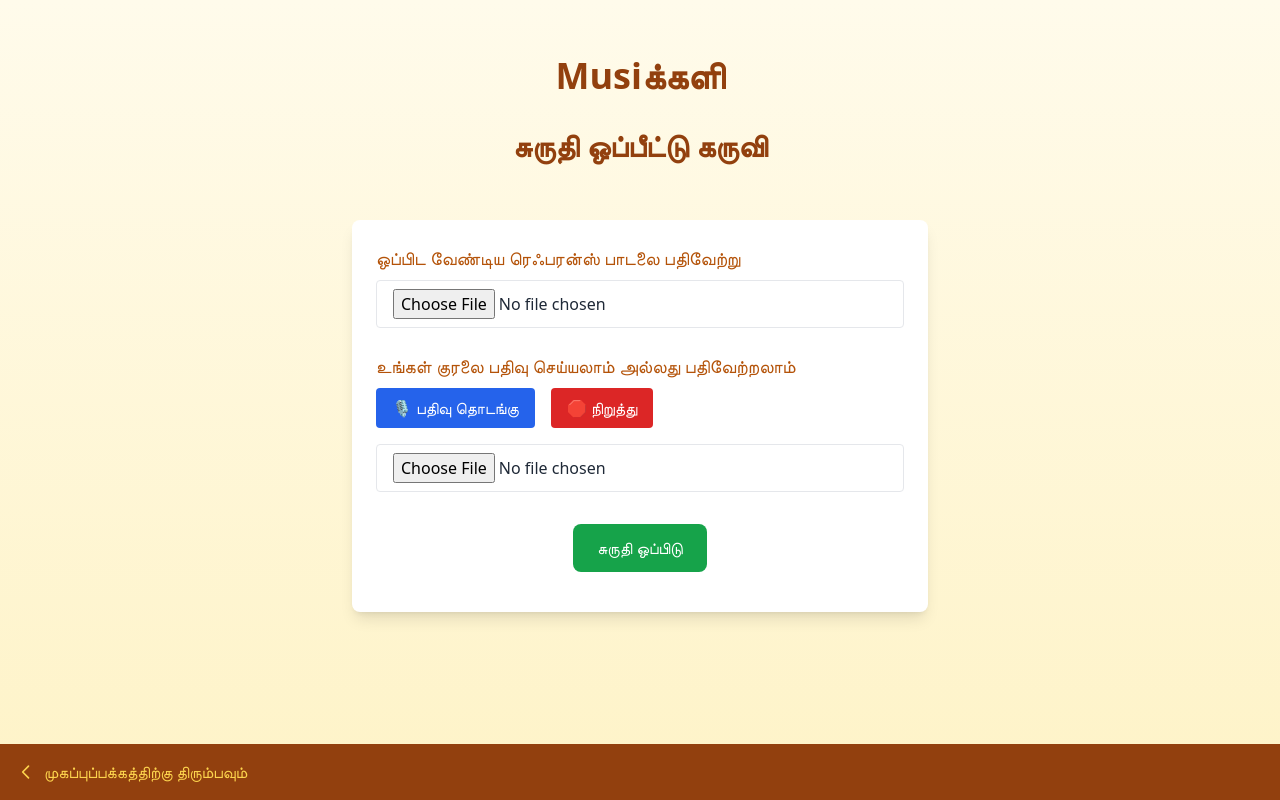
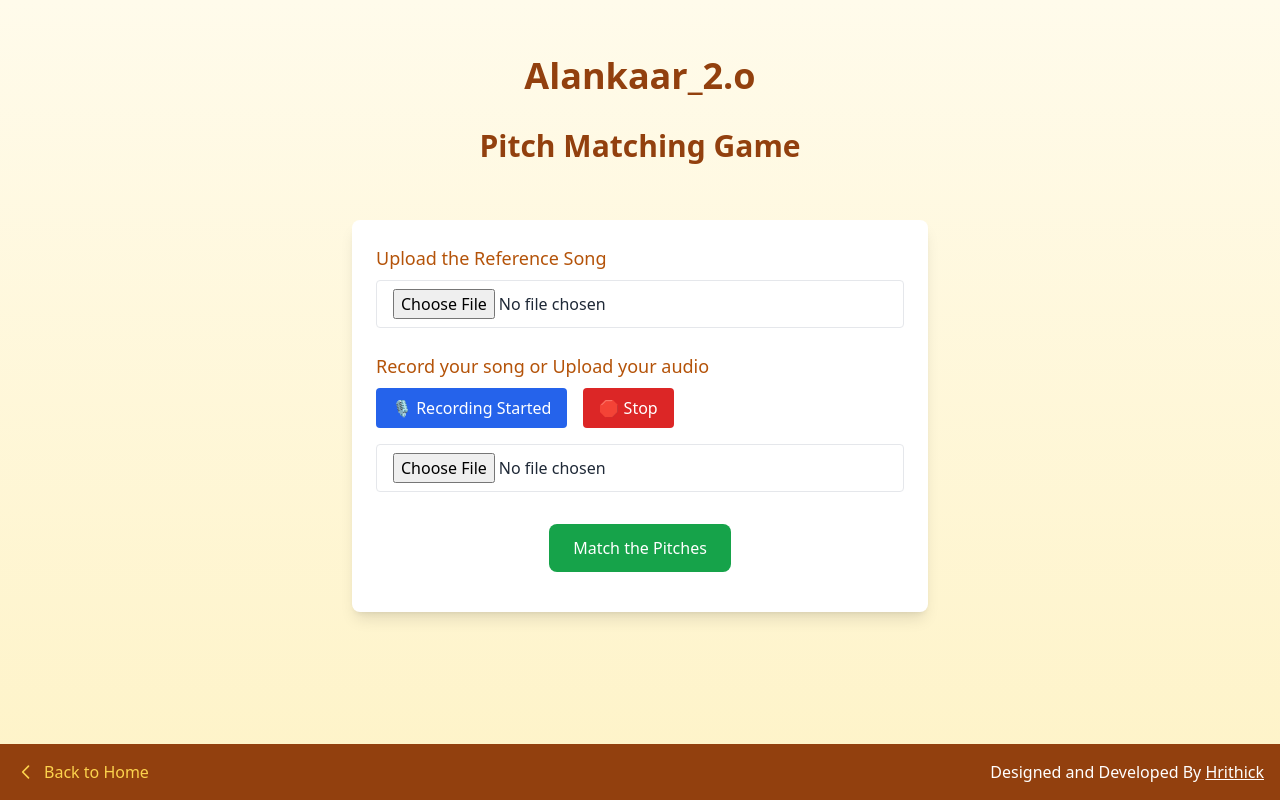
Before and after one commit to Hrithick123/MusicBuddy, a Flask app: template templates/compare.html in a window 1280 px wide. Run offline with Flask 3, Linux system fonts and the light colour scheme; the template is opened without the code that fills it, so the values that code supplies are empty; some libraries are stand-ins or nearby versions.

Commit message:
Update compare.html

```diff
--- a/templates/compare.html
+++ b/templates/compare.html
@@ -3,7 +3,7 @@
 <head>
     <meta charset="UTF-8">
     <meta name="viewport" content="width=device-width, initial-scale=1.0">
-    <title>🎵 சுருதி ஒப்பீட்டு கருவி - இசை தோழன்</title>
+    <title> Pitch Tracing - Music BUddy - Hrithick</title>
     <script src="https://cdn.tailwindcss.com"></script>
     <script src="/static/js/compare.js" defer></script>
 </head>
@@ -12,24 +12,24 @@
 
     <div class="container mx-auto px-4 py-8">
           <br />
-    <h1 class="text-4xl font-bold text-center mb-8 text-amber-800">Musiக்களி</h1>
-        <h1 class="text-3xl font-bold text-center mb-6 text-amber-800">சுருதி ஒப்பீட்டு கருவி</h1>
+    <h1 class="text-4xl font-bold text-center mb-8 text-amber-800">Alankaar_2.o</h1>
+        <h1 class="text-3xl font-bold text-center mb-6 text-amber-800">Pitch Matching Game</h1>
     </div>
 
     <!-- Game Section -->
     <div class="bg-white shadow-lg rounded-lg p-6 w-full max-w-xl">
         <!-- Reference Upload -->
         <div class="mb-6">
-            <label class="block text-lg font-medium text-amber-700 mb-2">ஒப்பிட வேண்டிய ரெஃபரன்ஸ் பாடலை பதிவேற்று</label>
+            <label class="block text-lg font-medium text-amber-700 mb-2">Upload the Reference Song</label>
             <input type="file" id="referenceInput" accept="audio/*" class="w-full border rounded px-4 py-2" />
         </div>
 
         <!-- Record or Upload User Audio -->
         <div class="mb-6">
-            <p class="text-lg font-medium text-amber-700 mb-2">உங்கள் குரலை பதிவு செய்யலாம் அல்லது பதிவேற்றலாம்</p>
+            <p class="text-lg font-medium text-amber-700 mb-2">Record your song or Upload your audio</p>
             <div class="flex flex-wrap gap-4 mb-4">
-                <button onclick="startMicRecording()" class="bg-blue-600 text-white px-4 py-2 rounded hover:bg-blue-700">🎙️ பதிவு தொடங்கு</button>
-                <button onclick="stopMicRecording()" class="bg-red-600 text-white px-4 py-2 rounded hover:bg-red-700">🛑 நிறுத்து</button>
+                <button onclick="startMicRecording()" class="bg-blue-600 text-white px-4 py-2 rounded hover:bg-blue-700">🎙️ Recording Started</button>
+                <button onclick="stopMicRecording()" class="bg-red-600 text-white px-4 py-2 rounded hover:bg-red-700">🛑 Stop</button>
             </div>
             <input type="file" id="userInput" accept="audio/*" class="w-full border rounded px-4 py-2 mb-2" />
             <audio id="preview" controls class="hidden w-full mt-2"></audio>
@@ -37,7 +37,7 @@
 
         <!-- Compare Button -->
         <div class="text-center mb-4">
-            <button onclick="uploadAndCompare()" class="bg-green-600 text-white px-6 py-3 rounded-lg hover:bg-green-700">சுருதி ஒப்பிடு</button>
+            <button onclick="uploadAndCompare()" class="bg-green-600 text-white px-6 py-3 rounded-lg hover:bg-green-700">Match the Pitches</button>
         </div>
 
         <!-- Output -->
@@ -53,8 +53,13 @@
                 <svg xmlns="http://www.w3.org/2000/svg" class="h-5 w-5 mr-2" fill="none" viewBox="0 0 24 24" stroke="currentColor" stroke-width="2">
                     <path stroke-linecap="round" stroke-linejoin="round" d="M15 19l-7-7 7-7" />
                 </svg>
-                முகப்புப்பக்கத்திற்கு திரும்பவும்
+                Back to Home
             </a>
+
+            <!-- Footer Text -->
+            <p class="text-sm sm:text-base">
+                Designed and Developed By <a href="https://hrithick123.github.io/Hrithickfolio/" target="_blank" class="underline hover:text-amber-300">Hrithick</a>
+            </p>
         </div>
     </footer>
 </body>
```
